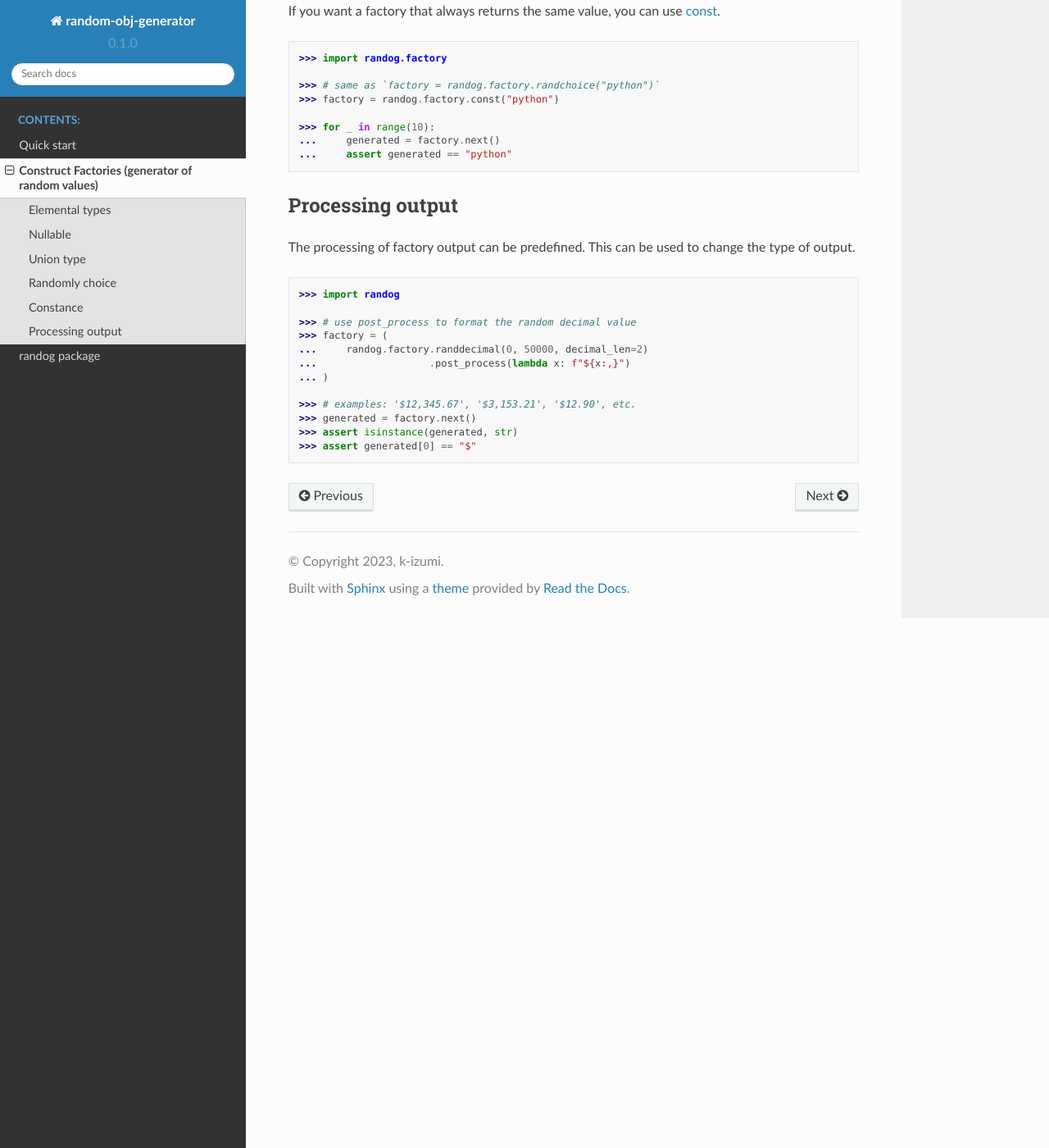
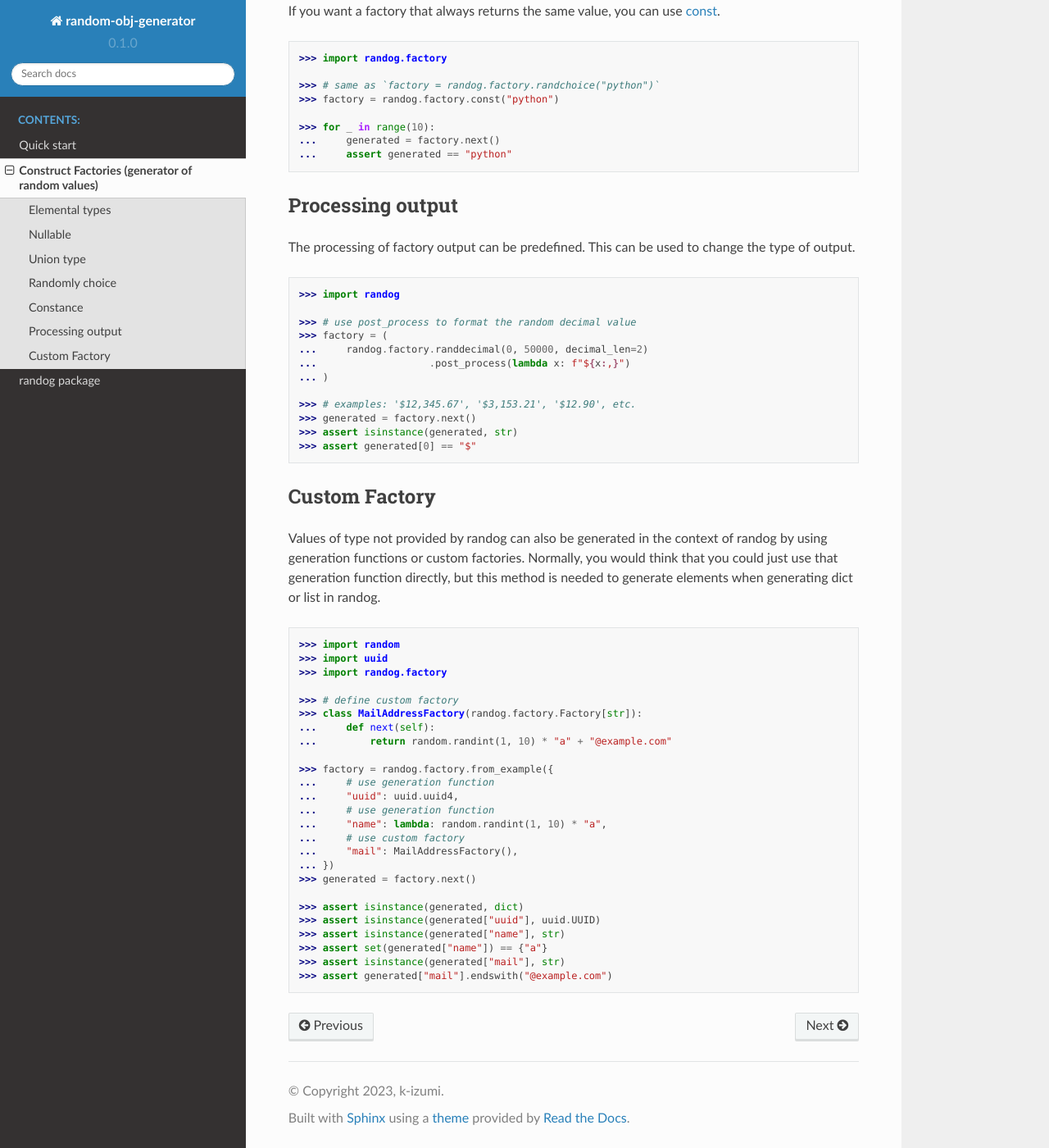
Before and after one commit to unaguna/random-obj-generator, a Sphinx documentation site: the page built from sphinx/source/doc.construct_factories.rst, in a window 1280 px wide and 1400 px high, scrolled down 2620 px. Shown: the whole window at 82% size. Built offline with Sphinx 7.4.7 and the Read the Docs theme 2.0.0, drawn with Linux system fonts in a browser that asks for light colours.

Commit message:
📝 custom Factory

```diff
--- a/sphinx/source/doc.construct_factories.rst
+++ b/sphinx/source/doc.construct_factories.rst
@@ -192,3 +192,37 @@ The processing of factory output can be predefined. This can be used to change t
    >>> generated = factory.next()
    >>> assert isinstance(generated, str)
    >>> assert generated[0] == "$"
+
+
+Custom Factory
+--------------
+
+Values of type not provided by randog can also be generated in the context of randog by using generation functions or custom factories. Normally, you would think that you could just use that generation function directly, but this method is needed to generate elements when generating dict or list in randog.
+
+.. doctest::
+
+   >>> import random
+   >>> import uuid
+   >>> import randog.factory
+
+   >>> # define custom factory
+   >>> class MailAddressFactory(randog.factory.Factory[str]):
+   ...     def next(self):
+   ...         return random.randint(1, 10) * "a" + "@example.com"
+
+   >>> factory = randog.factory.from_example({
+   ...     # use generation function
+   ...     "uuid": uuid.uuid4,
+   ...     # use generation function
+   ...     "name": lambda: random.randint(1, 10) * "a",
+   ...     # use custom factory
+   ...     "mail": MailAddressFactory(),
+   ... })
+   >>> generated = factory.next()
+
+   >>> assert isinstance(generated, dict)
+   >>> assert isinstance(generated["uuid"], uuid.UUID)
+   >>> assert isinstance(generated["name"], str)
+   >>> assert set(generated["name"]) == {"a"}
+   >>> assert isinstance(generated["mail"], str)
+   >>> assert generated["mail"].endswith("@example.com")
```
